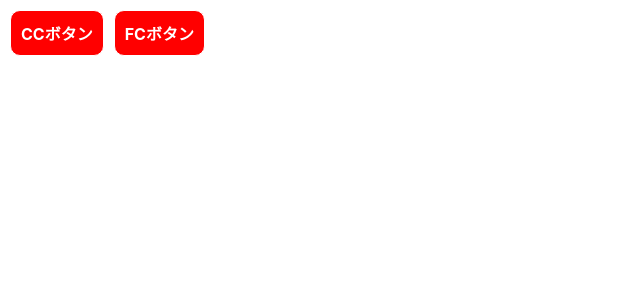
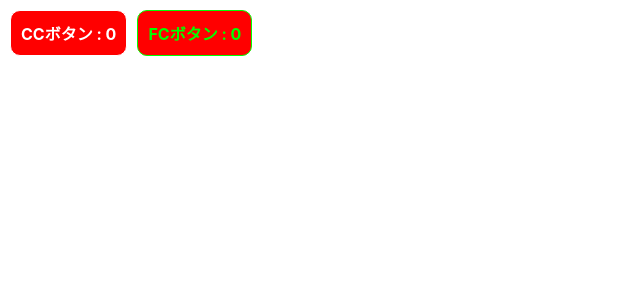
Before and after one commit to tsuyopon-xyz/react-hooks-trainging, a React (Create React App) app: page / in a window 1280 px wide. Shown: the top 300 px of the page, without its empty margins (0-640 px from the left). Built offline with nearby package versions, Linux system fonts and the light colour scheme.

Commit message:
Created useState example.

```diff
--- a/src/App.jsx
+++ b/src/App.jsx
@@ -1,6 +1,6 @@
 import React from 'react';
-import CCButton from './components/Button/ClassComponent';
-import FCButton from './components/Button/FunctionalComponent';
+import CCButton from './components/use-state-examples/Button/ClassComponent';
+import FCButton from './components/use-state-examples/Button/FunctionalComponent';
 
 function App() {
   return (
--- a/src/components/Button/ClassComponent.jsx
+++ /dev/null
@@ -1,14 +0,0 @@
-import React, { Component } from 'react'
-import './Button.css';
-
-class ButtonClass extends Component {
-  render() {
-    return (
-      <div className={`Button ${this.props.className}`}>
-        CCボタン
-      </div>
-    )
-  }
-}
-
-export default ButtonClass;
--- a/src/components/Button/FunctionalComponent.jsx
+++ /dev/null
@@ -1,12 +0,0 @@
-import React from 'react'
-import './Button.css';
-
-function FunctionalComponent(props) {
-  return (
-    <div className={`Button ${props.className}`}>
-      FCボタン
-    </div>
-  )
-}
-
-export default FunctionalComponent;
--- /dev/null
+++ b/src/components/use-state-examples/Button/ClassComponent.jsx
@@ -0,0 +1,55 @@
+import React, { Component } from 'react'
+import './Button.css';
+
+class ButtonClass extends Component {
+  constructor(props) {
+    super(props);
+
+    this.state = {
+      count: 0
+    };
+
+    this.handleClick = this.handleClick.bind(this);
+  }
+
+  handleClick() {
+    this.setState({count: this.state.count + 1});
+  }
+
+  render() {
+    return (
+      <div
+        className={`Button ${this.props.className}`}
+        onClick={this.handleClick}
+      >
+        CCボタン : {this.state.count}
+      </div>
+    )
+  }
+}
+
+export default ButtonClass;
+
+
+// 以下、補足説明用のコメント
+
+/**
+ * クラスコンポーネントでは、
+ * "onClick" のようなイベントハンドリングをする際に
+ * thisを自分自身(クラスコンポーネント)を指すようにするためには、
+ *
+ * ・bindする
+ * ・アロー関数を活用する
+ *
+ * など、一手間加える必要がある
+ */
+
+/**
+ * 今回のサンプルで使うonClick処理は
+ * 実際には1行と短いが、thisの挙動を説明するために
+ * あえて別のメソッド(=handleClick)でクリック処理を
+ * 行うようにしている。
+ *
+ * （クリック時に実行する処理が複数行に渡る場合は、
+ * 別関数・メソッドで実装することでコードが読みやすくなるため）
+ */
--- /dev/null
+++ b/src/components/use-state-examples/Button/FunctionalComponent.jsx
@@ -0,0 +1,24 @@
+import React, { useState } from 'react'
+import './Button.css';
+
+function FunctionalComponent(props) {
+  const [count, setCount] = useState(0);
+
+  const handleClick = () => {
+    setCount(count + 1);
+  };
+
+  const textColor = count % 2 ? '#ffffff' : '#00ff00'
+
+  return (
+    <div
+      className={`Button ${props.className}`}
+      onClick={handleClick}
+      style={{color: textColor}}
+    >
+      FCボタン : {count}
+    </div>
+  )
+}
+
+export default FunctionalComponent;
```
Also changed, not shown: src/components/use-state-examples/Button/Button.css (renamed from src/components/Button/Button.css).
